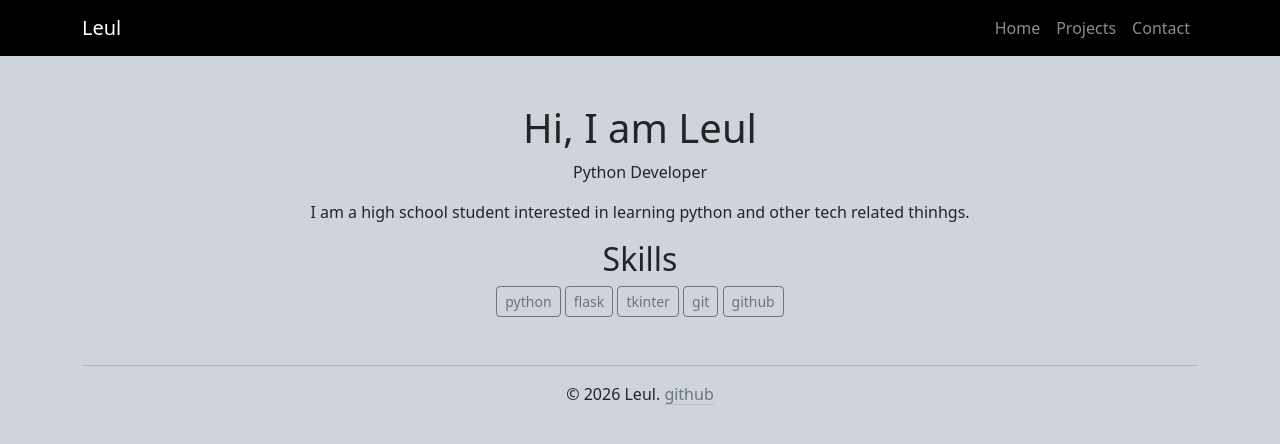
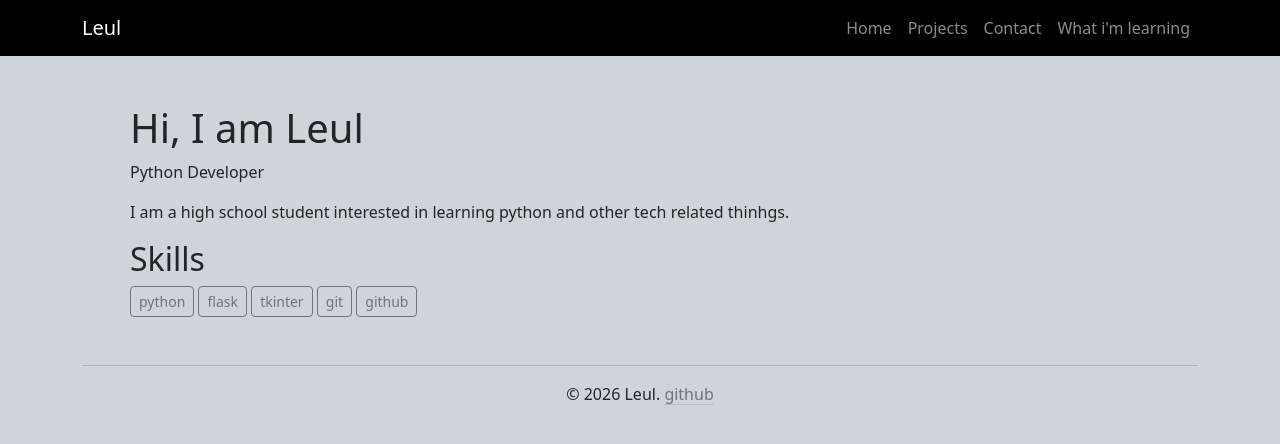
Before and after one commit to Leul-Eyasu/Personal_Portfolio_flask, a Flask app: page / in a window 1280 px wide. Shown: the top 444 px of the page. Run offline with Flask 3, Linux system fonts and the light colour scheme.

Commit message:
added the what i'm learning page

```diff
--- a/app.py
+++ b/app.py
@@ -23,6 +23,11 @@ student = {
             "tech":["Python","Flask","HTML","Bootstrap"],
             "github":"https://github.com/Leul-Eyasu/Smart_Library_System"
         }
+    ],
+    "learning":[
+        "Web applications",
+        "Flask applications",
+        "CRUD applications"
     ]
 }
 
@@ -38,6 +43,9 @@ def projects():
 def contact():
     return render_template("contact.html",student=student)
 
+@app.route("/learning")
+def learning():
+    return render_template("learning.html",student=student)
 
 if __name__ == "__main__":
     app.run(debug=True)
--- a/templates/base.html
+++ b/templates/base.html
@@ -18,6 +18,7 @@
                     <a class="nav-link" href="/">Home</a>
                     <a class="nav-link" href="/projects">Projects</a>
                     <a class="nav-link" href="/contact">Contact</a>
+                    <a class="nav-link" href="/learning">What i'm learning</a>
                 </div>
             </div>
         </div>
--- a/templates/index.html
+++ b/templates/index.html
@@ -1,7 +1,8 @@
 {% extends "base.html" %}
 
 {% block content %}
-<section class="px-5 py-5 text-center">
+<div class="container">
+    <section class="px-5 py-5 text-left">
         <h1>Hi, I am {{student.name}}</h1>
         <p>{{student.role}}</p>
         <p>{{student.bio}}</p>
@@ -10,4 +11,6 @@
             <span class="btn btn-outline-secondary btn-sm">{{skill}}</span>
         {% endfor %}
     </section>
+</div>
+
 {% endblock %}
--- a/templates/projects.html
+++ b/templates/projects.html
@@ -7,7 +7,7 @@
     <div class="row">
         {% for project in student.projects %}
         <div class="col-sm-6 mb-5 mb-sm-0">
-            <div class="card w-51 text-center bg-dark-subtle border-dark-subtle">
+            <div class="card w-51 text-left bg-dark-subtle border-dark-subtle">
                 <div class="card-body">
                     <h5 class="card-title">{{project.title}}</h5>
                     <p class="card-text">{{project.description}}</p>
```
Also changed, not shown: templates/learning.html (added, +13 -0 lines). Lines whose indentation alone changed are shown as unchanged.
